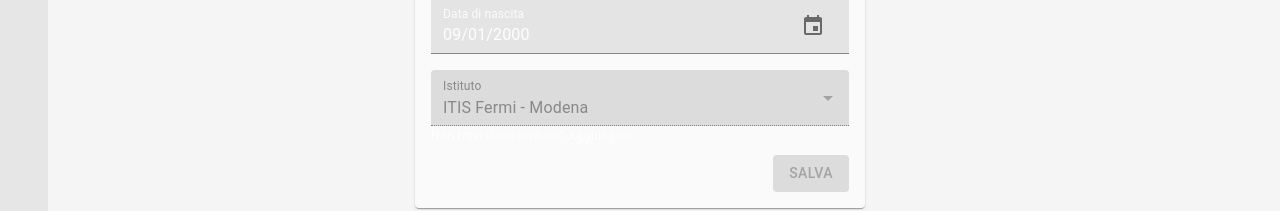
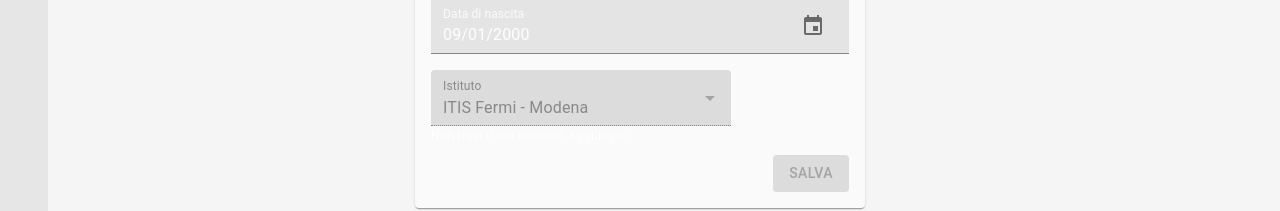
Before and after one commit to webion-hub/cody, a React (Create React App) app in the folder cody/ClientApp/: page /account in a window 1280 px wide. Shown: the part 539-750 px from the top of the page. Built offline with nearby package versions, Linux system fonts and the light colour scheme; no server answers; sample sign-in values are in the browser's storage.

Commit message:
add style to school picker autocomplete

```diff
--- a/cody/ClientApp/src/components/pickers/school_picker.js
+++ b/cody/ClientApp/src/components/pickers/school_picker.js
@@ -11,6 +11,8 @@ import { Fade } from '@material-ui/core';
 import { AddSchoolDialog } from 'src/components/dialogs/add_school_dialog'
 import { NextFocus } from 'src/lib/next_focus';
 import { School } from 'src/lib/school';
+
+import { Form } from 'src/lib/default_values/sizes/form_size';
 
 
 export class SchoolPicker extends Component{
@@ -79,6 +81,10 @@ export class SchoolPicker extends Component{
 					onKeyDown={this.props.onKeyDown}
 					options={this.state.schoolsList}
 					getOptionLabel={(option) => (option.name + " - " + option.city)}
+					style={{
+            maxWidth: Form.width,
+            width: "100%"
+          }}
 					renderOption={(option) => (
 						<Grid
 							container
```
